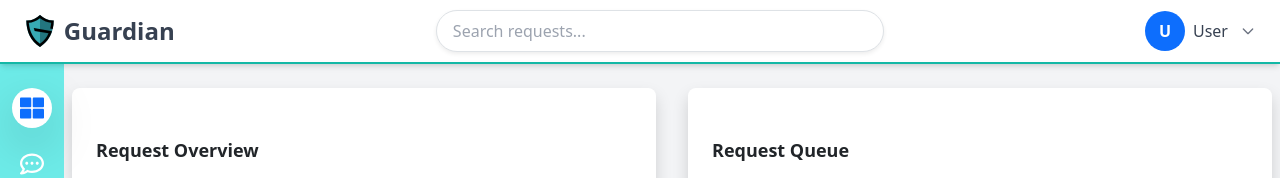
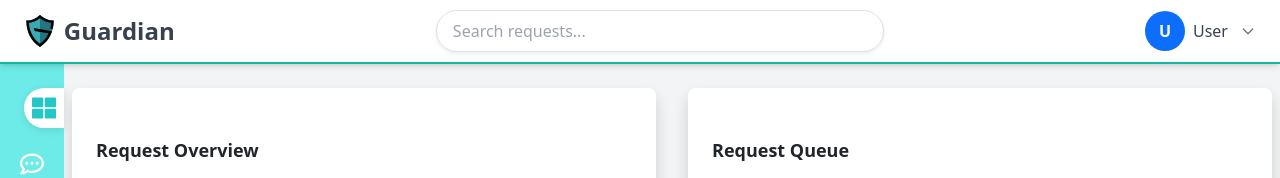
Before and after one commit to ErnestPenaJr/Guardian, a React (Vite) app: page /home in a window 1280 px wide. Shown: the top 178 px of the page. Built offline with nearby package versions, Linux system fonts and the light colour scheme; no server answers; what ag-grid-community would draw is missing.

Commit message:
Add sidebar styles and update dashboard button styling with custom class

```diff
--- a/src/pages/Home.tsx
+++ b/src/pages/Home.tsx
@@ -15,6 +15,7 @@ import AdminUserManagement from './AdminUserManagement';
 import { FaThLarge, FaRegCommentDots, FaRegEdit, FaCog, FaUserShield, FaPaperPlane, FaSlidersH } from 'react-icons/fa';
 import { Tooltip } from 'react-tooltip';
 import 'react-tooltip/dist/react-tooltip.css';
+import '../styles/sidebar.css';
 
 // Register Chart.js components
 ChartJS.register(ArcElement, ChartTooltip, Legend);
@@ -443,7 +444,7 @@ function Home() {
         {navItems.filter(item => item.key !== 'settings').map(item => (
           <button
             key={item.key}
-            className={`flex items-center justify-center w-9 h-9 md:w-10 md:h-10 mb-3 md:mb-4 rounded-full transition-all duration-150 ${selectedSection === item.key ? 'bg-white text-primary shadow-lg' : 'text-white hover:bg-primary/80'}`}
+            className={`flex items-center justify-center w-9 h-9 md:w-10 md:h-10 mb-3 md:mb-4 transition-all duration-150 ${selectedSection === item.key ? 'selected-dashboard' : 'rounded-full text-white hover:bg-primary/80'}`}
             onClick={() => setSelectedSection(item.key)}
             aria-label={item.key === 'dashboard' ? 'Home' : item.key.charAt(0).toUpperCase() + item.key.slice(1)}
             data-tooltip-id="sidebar-tooltip"
--- /dev/null
+++ b/src/styles/sidebar.css
@@ -0,0 +1,25 @@
+.selected-dashboard {
+  position: relative;
+  background: #fff;
+  color: #25c6c6;
+  box-shadow: 0 2px 8px rgba(0, 0, 0, 0.10);
+  border-top-left-radius: 2.5rem;
+  border-bottom-left-radius: 2.5rem;
+  border-top-right-radius: 0;
+  border-bottom-right-radius: 0;
+  margin-left: 0;
+  margin-right: -23px;
+  z-index: 2;
+  width: 100%;
+  height: 48px;
+  display: flex;
+  align-items: center;
+  justify-content: center;
+  outline: none;
+  border: none;
+  transition: box-shadow 0.2s;
+}
+
+.selected-dashboard:focus {
+  box-shadow: 0 0 0 0 #25c6c6;
+}
```
